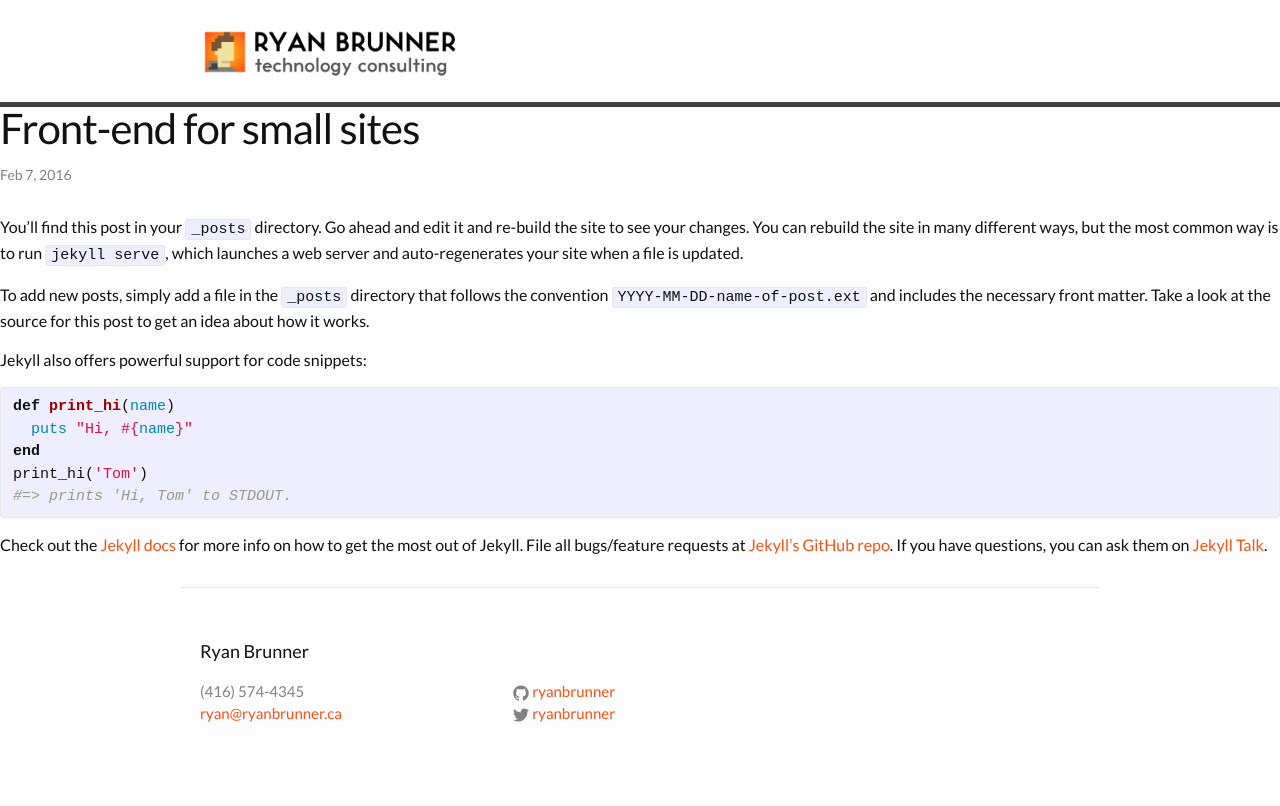
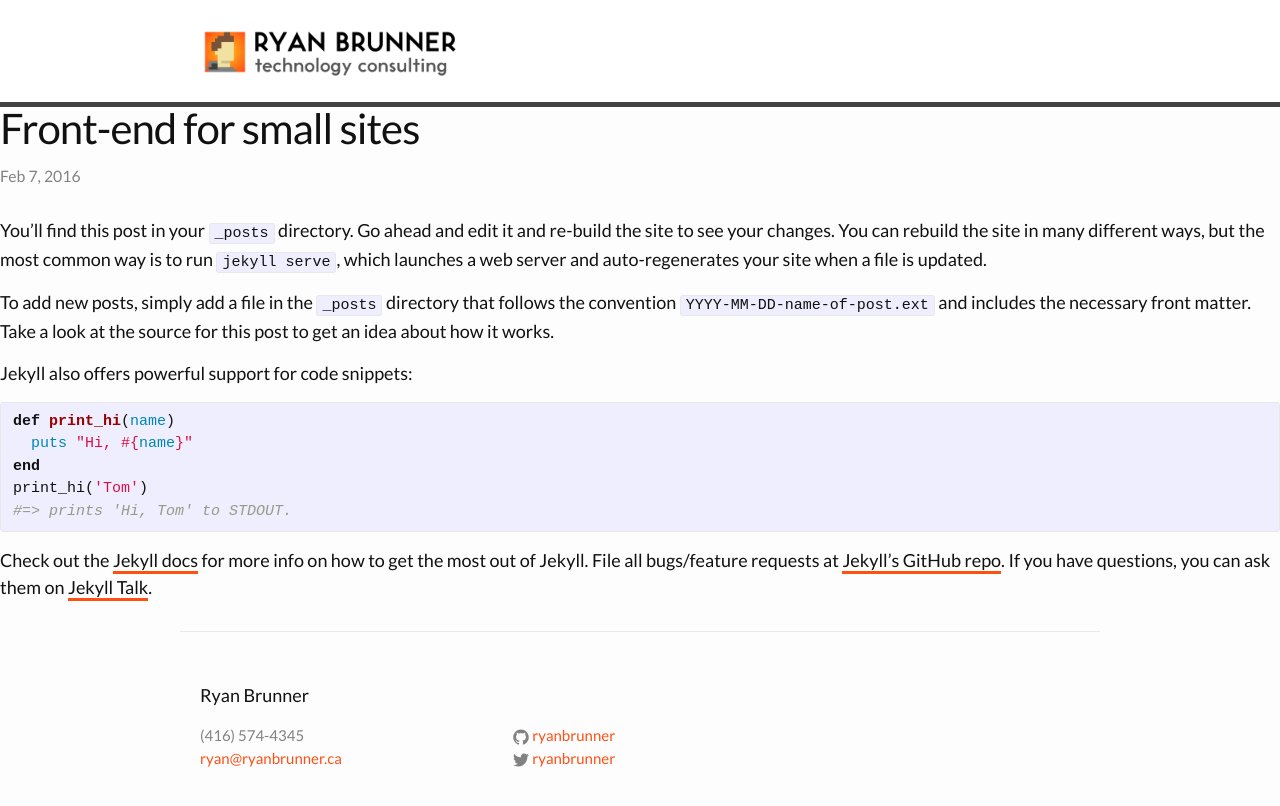
Before and after one commit to ryanbrunner/ryanbrunner.github.io, a Jekyll site: the page built from _posts/2016-02-07-welcome-to-jekyll.markdown, in a window 1280 px wide. Shown: the top 806 px of the page. Built offline with Jekyll 4.4.1, drawn with Linux system fonts in a browser that asks for light colours.

Commit message:
Link styling

```diff
--- a/_sass/_base.scss
+++ b/_sass/_base.scss
@@ -93,16 +93,16 @@ h1, h2, h3, h4, h5, h6 {
  * Links
  */
 a {
-    color: $brand-color;
+    color: $text-color;
+    border-bottom: solid 3px $brand-color;
     text-decoration: none;
 
     &:visited {
-        color: darken($brand-color, 15%);
+        color: $text-color;
     }
 
     &:hover {
-        color: $text-color;
-        text-decoration: underline;
+        color: $brand-color;
     }
 }
 
--- a/_sass/_layout.scss
+++ b/_sass/_layout.scss
@@ -24,6 +24,7 @@
     margin-bottom: 0;
     letter-spacing: 1px;
     float: left;
+    border-bottom: none;
 }
 
 .header-profile-image {
@@ -42,77 +43,6 @@
 }
 
 
-.site-nav {
-    float: right;
-    line-height: 56px;
-
-    .menu-icon {
-        display: none;
-    }
-
-    .page-link {
-        line-height: $base-line-height;
-
-        // Gaps between nav items, but not on the last one
-        &:not(:last-child) {
-            margin-right: 20px;
-        }
-    }
-
-    @include media-query($on-palm) {
-        position: absolute;
-        top: 9px;
-        right: $spacing-unit / 2;
-        background-color: $background-color;
-        border: 1px solid $grey-color-light;
-        border-radius: 5px;
-        text-align: right;
-
-        .menu-icon {
-            display: block;
-            float: right;
-            width: 36px;
-            height: 26px;
-            line-height: 0;
-            padding-top: 10px;
-            text-align: center;
-
-            > svg {
-                width: 18px;
-                height: 15px;
-
-                path {
-                    fill: $grey-color-dark;
-                }
-            }
-        }
-
-        .trigger {
-            clear: both;
-            display: none;
-        }
-
-        &:hover .trigger {
-            display: block;
-            padding-bottom: 5px;
-        }
-
-        .page-link {
-            display: block;
-            padding: 5px 10px;
-
-            &:not(:last-child) {
-                margin-right: 0;
-            }
-            margin-left: 20px;
-        }
-    }
-}
-
-.content {
-    padding: $spacing-unit;
-}
-
 
 
 /**
@@ -121,6 +51,10 @@
 .site-footer {
     border-top: 1px solid $grey-color-light;
     padding: $spacing-unit 0;
+    a {
+      color: $brand-color;
+      border-bottom: none;
+    }
 }
 
 .footer-heading {
--- a/css/main.scss
+++ b/css/main.scss
@@ -7,7 +7,7 @@
 
 // Our variables
 $base-font-family: "Lato", "Helvetica Neue", Helvetica, Arial, sans-serif;
-$base-font-size:   16px;
+$base-font-size:   18px;
 $base-font-weight: 400;
 $small-font-size:  $base-font-size * 0.875;
 $base-line-height: 1.5;
--- a/index.html
+++ b/index.html
@@ -18,6 +18,7 @@ layout: default
 
   <section class='services'>
     <section class='service service-coaching'>
+      <div class='page-content'>
         <h2>Agile Coaching and Training</h2>
 
         <p>
@@ -32,9 +33,11 @@ layout: default
           about the problems you're currently facing and how to
           make small changes to make everyone work better together.
         </p>
+       </div>
     </section>
 
     <section class='service service-consulting'>
+      <div class='page-content'>
         <h2>Technology Consulting</h2>
 
         <p>
@@ -42,11 +45,12 @@ layout: default
           for the past 15 years. I specialize in Ruby on Rails,
           Javascript, and general web design and development.
         </p>
+      </div>
     </section>
   </section>
 
   <section class='contact-cta'>
-     Interested? <a href='mailto:ryan@ryanbrunner.ca'>E-mail me at ryan@ryanbrunner.ca</a>
+     Interested? <a href='mailto:ryan@ryanbrunner.ca'>E-mail me</a> at ryan@ryanbrunner.ca.
   <section>
 
     <!--<section class='article-list'>
```
Lines whose indentation alone changed are shown as unchanged.
